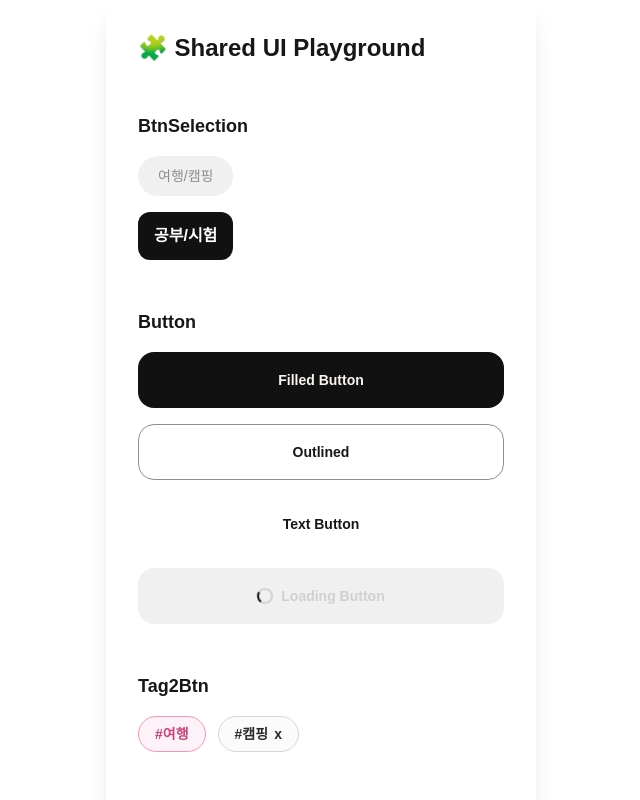
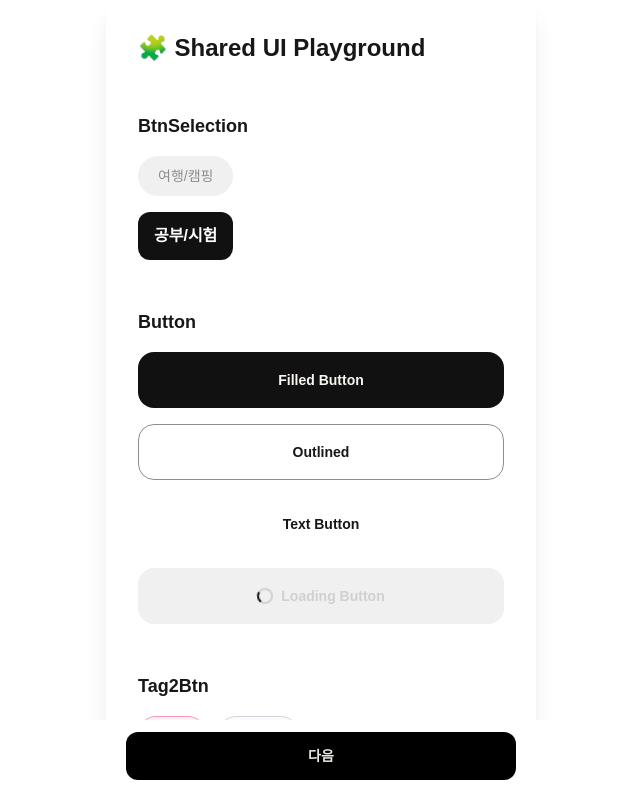
Before and after one commit to dnd-side-project/dnd-14th-4-frontend, a Next.js app: page /dev in a window 1280 px wide. Shown: the top 800 px of the page, without its empty margins (319-959 px from the left). Built offline with nearby package versions, Linux system fonts and the light colour scheme; a web font is replaced by a local one.

Commit message:
feat: 하단 CTA 버튼 컴포넌트화 구분

```diff
--- /dev/null
+++ b/src/shared/ui/FlowFooter.tsx
@@ -0,0 +1,87 @@
+"use client";
+
+import * as React from "react";
+import { cn } from "@/shared/lib/cn";
+import { FiRefreshCw } from "react-icons/fi";
+
+export type FlowFooterProps = {
+  label: string;
+  disabled?: boolean;
+  onClick?: () => void;
+
+  onReset?: () => void;
+  resetDisabled?: boolean;
+  resetAriaLabel?: string;
+
+  className?: string;
+  aboveSlot?: React.ReactNode;
+};
+
+export function FlowFooter({
+  label,
+  disabled,
+  onClick,
+  onReset,
+  resetDisabled,
+  resetAriaLabel = "초기화",
+  className,
+  aboveSlot,
+}: FlowFooterProps) {
+  const hasReset = typeof onReset === "function";
+
+  return (
+    <footer className={cn("fixed inset-x-0 bottom-0 z-50 bg-white", className)}>
+      <div className="mx-auto w-full max-w-mobile px-5 pt-3 pb-[calc(20px+env(safe-area-inset-bottom))]">
+        {aboveSlot && (
+          <div className="pt-3">
+            <div className="mb-4 text-center type-caption1 text-label-subtle whitespace-pre-line">
+              {aboveSlot}
+            </div>
+          </div>
+        )}
+
+        {hasReset ? (
+          <div className="flex items-center gap-3">
+            <button
+              type="button"
+              onClick={onReset}
+              disabled={resetDisabled}
+              aria-label={resetAriaLabel}
+              className="grid h-12 w-12 place-items-center rounded-xl bg-white disabled:opacity-40 disabled:pointer-events-none"
+            >
+              <FiRefreshCw className="h-7 w-7 text-neutral-70" />
+            </button>
+
+            <button
+              type="button"
+              disabled={disabled}
+              onClick={onClick}
+              className={cn(
+                "h-12 flex-1 rounded-xl type-label1",
+                disabled
+                  ? "bg-neutral-95 text-label-subtle"
+                  : "bg-black text-secondary-beige",
+              )}
+            >
+              {label}
+            </button>
+          </div>
+        ) : (
+          <button
+            type="button"
+            disabled={disabled}
+            onClick={onClick}
+            className={cn(
+              "h-12 w-full rounded-xl type-label1",
+              disabled
+                ? "bg-neutral-95 text-label-subtle"
+                : "bg-black text-secondary-beige",
+            )}
+          >
+            {label}
+          </button>
+        )}
+      </div>
+    </footer>
+  );
+}
--- a/src/views/home/ui/HomePage.tsx
+++ b/src/views/home/ui/HomePage.tsx
@@ -4,7 +4,7 @@ import React, { useState } from "react";
 import { HomeSearchHeader } from "@/widgets/home-search-header/ui/HomeSearchHeader";
 
 export function HomePage() {
-  const [hideIntro, setHideIntro] = useState(false);
+  const [hideIntro] = useState(false);
 
   return (
     <div className="p-6">
@@ -15,7 +15,7 @@ export function HomePage() {
         </>
       )}
 
-      <HomeSearchHeader onSearchModeChange={setHideIntro} />
+      <HomeSearchHeader />
     </div>
   );
 }
```
